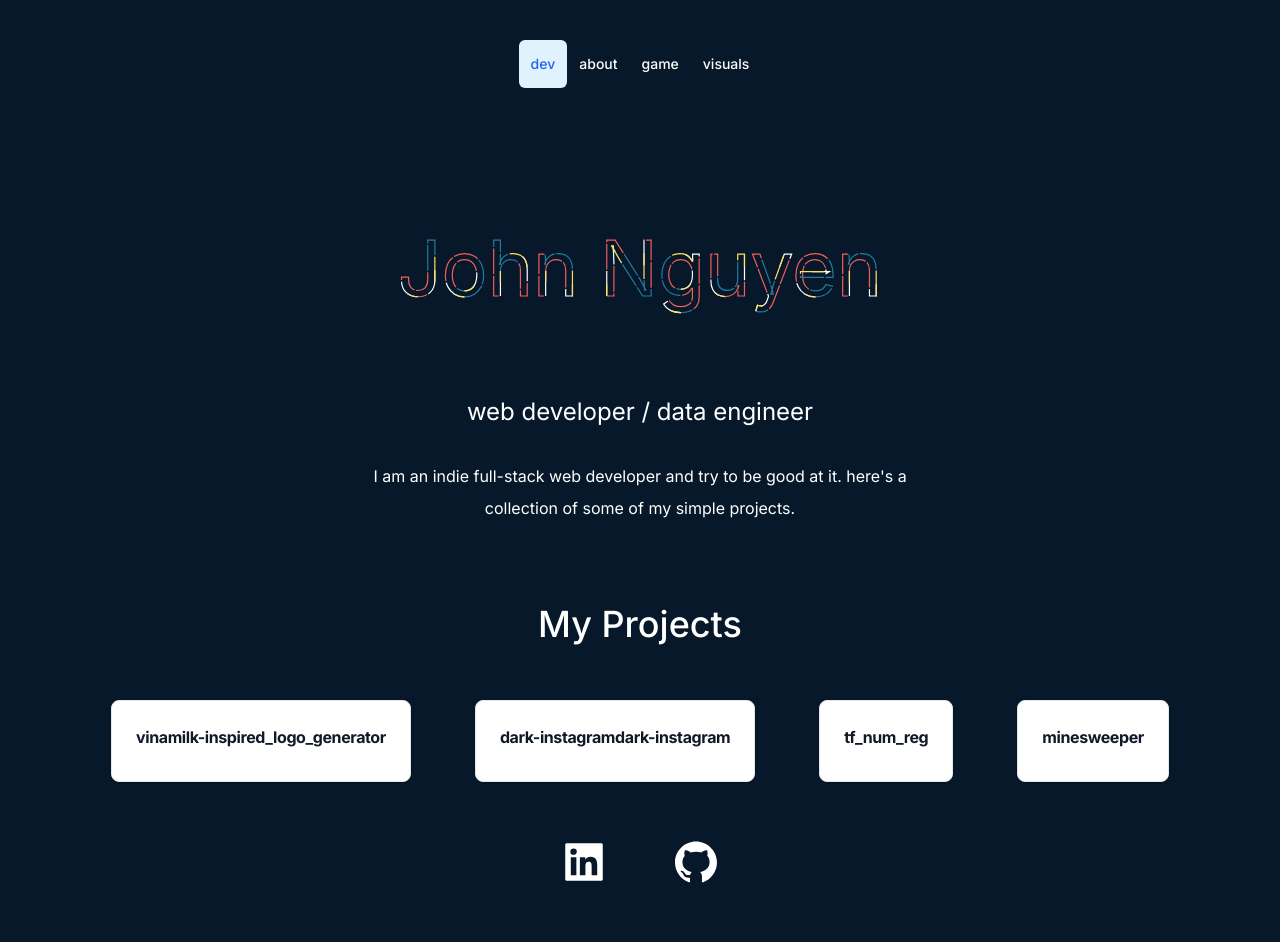
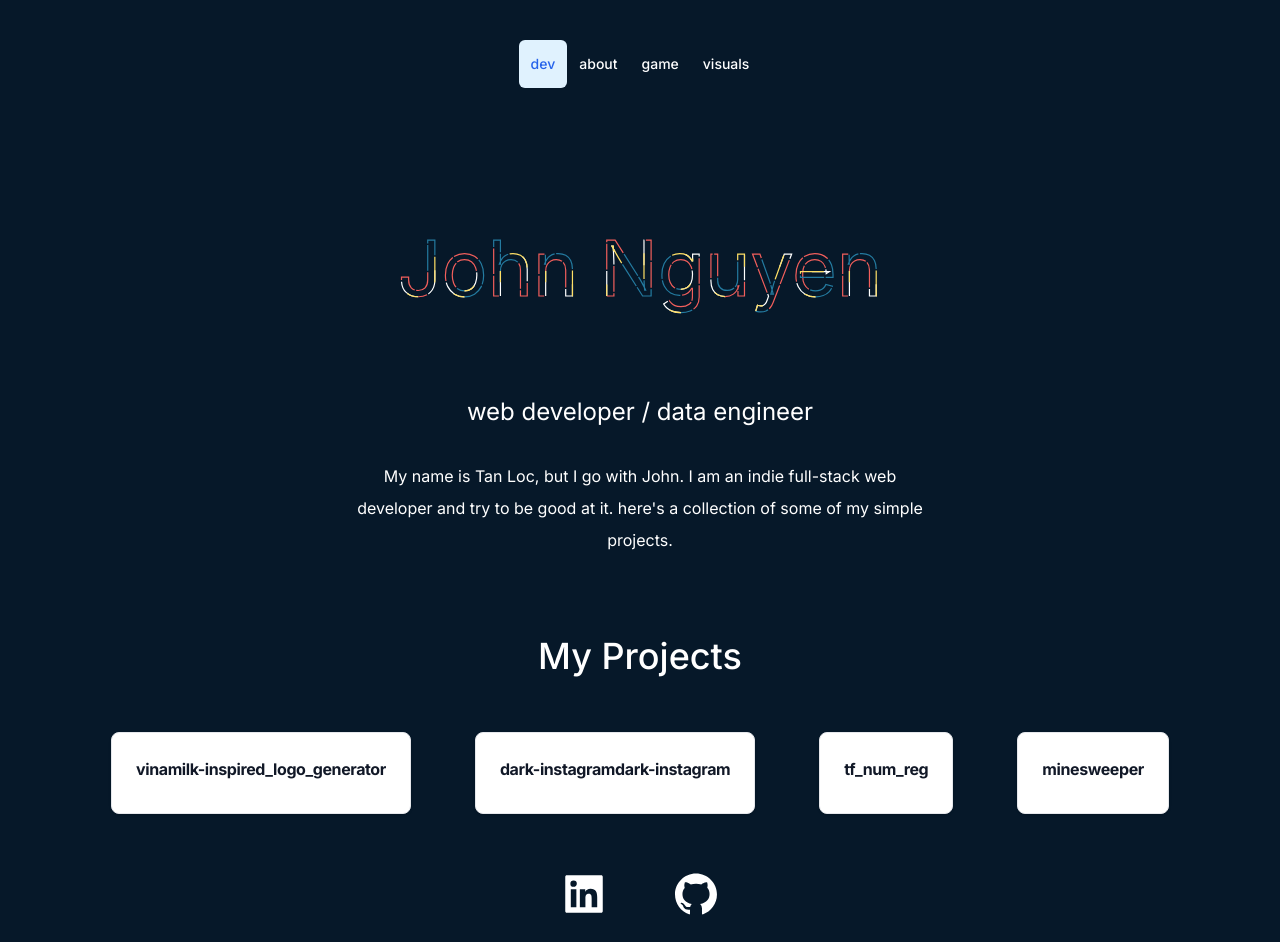
Before and after one commit to phongnguyn/phongnguyn.github.io, a Next.js app: page / in a window 1280 px wide. Before the commit the page ends 910 px from the top, so only its background shows below. Built offline with nearby package versions, Linux system fonts and the light colour scheme.

Commit message:
change intro

```diff
--- a/app/page.tsx
+++ b/app/page.tsx
@@ -11,7 +11,7 @@ export default function Home() {
           web developer / data engineer
         </p>
         <p className="text-1xl text-md leading-8 dark:text-white pt-8 max-w-xl">
-          I am an indie full-stack web developer and try to be good at it. here&apos;s a collection of some of my simple projects.
+          My name is Tan Loc, but I go with John. I am an indie full-stack web developer and try to be good at it. here&apos;s a collection of some of my simple projects.
         </p>
       </div>
       <Portfolio/>
```
